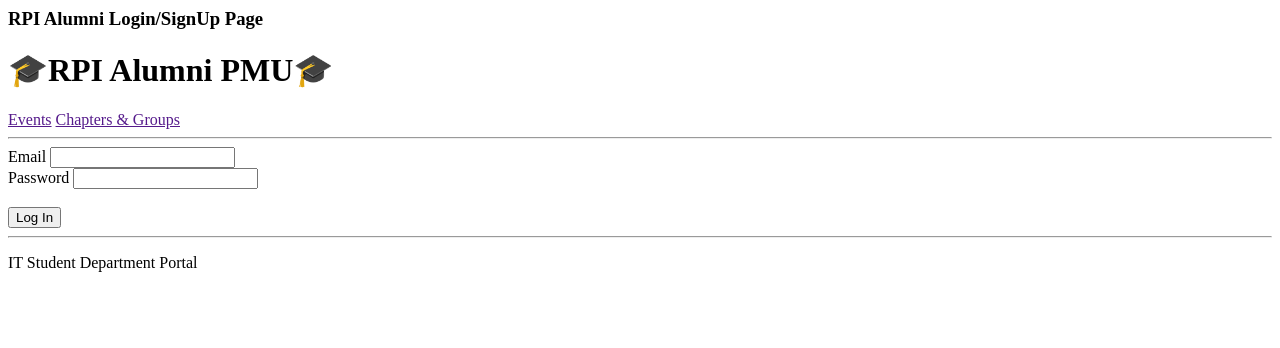
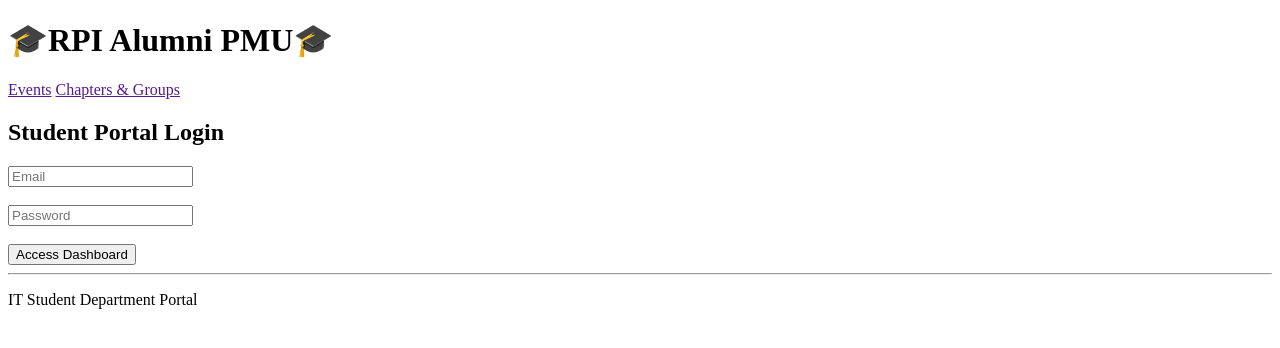
Before and after one commit to FeeQ06/DFP40443-FULLSTACK, a PHP site: page /login.php in a window 1280 px wide. Shown: the top 348 px of the page. Run offline with PHP 8.4, Linux system fonts and the light colour scheme.

Commit message:
Third commit

```diff
--- a/W3/student_portal/index.php
+++ b/W3/student_portal/index.php
@@ -1,7 +1,8 @@
 <?php include 'includes/header.php'; ?>
-<h2><Portal>Welcome to The Student Portal</Portal></h2>
+<h2>Welcome to The Student Portal</h2>
 <hr>
 <p>An IT alumni student is a graduate from an Information Technology program who maintains a lasting,, valuable connection with their alma mater, often acting as a bridge between academic learning and industry application. These professionals often possess strong technical, analytical, and problem-solving skills developed during their studies, which they apply in diverse fields such as software engineering, cybersecurity, or data analysis. As active members of an alumni network, they play a crucial role by providing mentorship, networking opportunities, and career advice to current students, frequently returning to campus for guest lectures, workshops, or to participate in career fairs. By fostering this, they help bridge the gap between classroom knowledge and the fast-evolving demands of the technology sector, while their own career successes—such as working in leading tech companies or driving innovation—elevate their institution’s reputation. Ultimately, IT alumni contribute to a thriving community, enabling the transfer of knowledge and experience from one generation of professionals to the next. </p>
-
+<br><hr>
+<br>
 <a href="login.php">Go to Login page</a>
 <?php include 'includes/footer.php' ?>
--- a/W3/student_portal/login.php
+++ b/W3/student_portal/login.php
@@ -1,16 +1,8 @@
-<form method="post" action="<?php echo $_SERVER['PHP_SELF'];?>">
-<h3>RPI Alumni Login/SignUp Page</h3>
-<?php include 'includes/header.php' ?>
-
-<hr>
-<label>Email</label>
-<input type="email" name="email" id="email" required>
-<br>
-<label>Password</label>
-<input type="password" name="password" id="password">
-<br>
-<br>
-<input type="submit" value="Log In">
-
-<?php include 'includes/footer.php' ?>
+<?php include 'includes/header.php'; ?>
+<h2>Student Portal Login</h2>
+<form action="dashboard.php" method="POST">
+ <input type="email" name="user" placeholder="Email" required><br><br>
+ <input type="password" name="pass" placeholder="Password" required><br><br>
+ <button type="submit">Access Dashboard</button>
 </form>
+<?php include 'includes/footer.php'; ?>
```
Also changed, not shown: W3/student_portal/dashboard.php (+22 -0 lines), W3/student_portal/includes/functions.php (added, +8 -0 lines).
